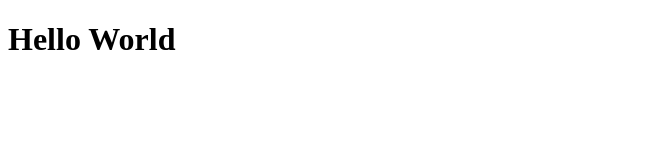
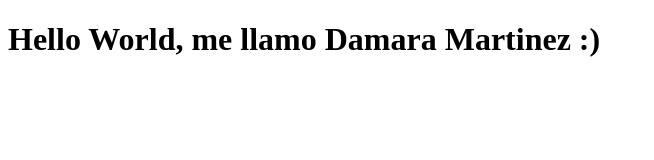
Before and after one commit to Dammtz/ch62_mis_preferencias, a plain HTML site: page index.html in a window 1280 px wide. Shown: the whole page, without its empty margins (0-654 px from the left). Drawn offline with Linux system fonts and the light colour scheme.

Commit message:
feat: cambio h1

```diff
--- a/index.html
+++ b/index.html
@@ -7,6 +7,6 @@
     <title>Document</title>
 </head>
 <body>
-    <h1>Hello World</h1>
+    <h1>Hello World, me llamo Damara Martinez :)</h1>
 </body>
 </html>
```
